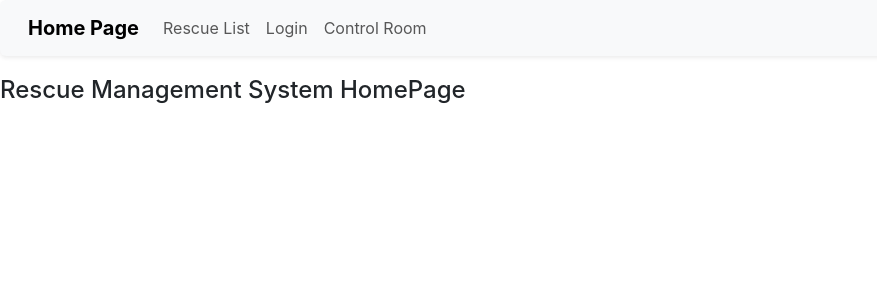
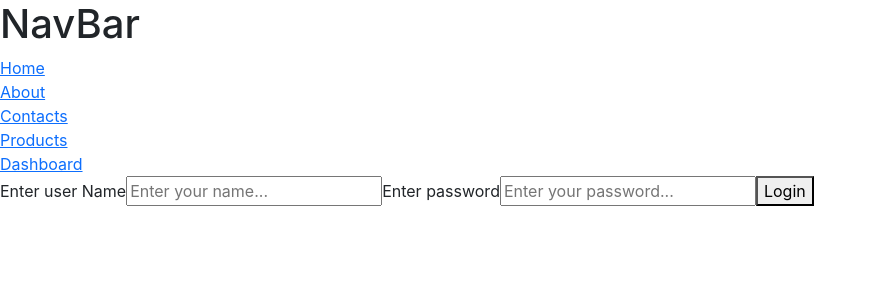
Before and after one commit to SudeshnaPathak/React_Native, a React (Create React App) app in the folder React/myreactapp/: page / in a window 1280 px wide. Shown: the top 300 px of the page, without its empty margins (0-877 px from the left). Built offline with nearby package versions, Linux system fonts and the light colour scheme.

Commit message:
Refactor routing and layout components; add NotFound page and improve navigation structure

```diff
--- a/React/myreactapp/src/Day5 Routing Task1/ControlRoomLayout.jsx
+++ b/React/myreactapp/src/Day5 Routing Task1/ControlRoomLayout.jsx
@@ -5,38 +5,17 @@ export default function ControlRoomLayout() {
   return (
     <div style={{border: '1px solid #605a5a', margin: '20px', padding: '30px'}}>
     <h1 style = {{color: 'green'}}> 🚨Control Room Dashboard</h1>
-    <div class="card">
+    <div class="card shadow mt-4">
         <div class="card-header">
           <ul class="nav nav-tabs card-header-tabs">
             <li class="nav-item">
-            <NavLink
-              to="active-missions"
-              className={({ isActive }) =>
-              `nav-link ${isActive ? 'active' : ''}`
-              }
-          >
-                Active Missions
-          </NavLink>
+            <NavLink to="active-missions" className='nav-link'> Active Missions </NavLink>
             </li>
             <li class="nav-item">
-              <NavLink
-              to="team-status"
-              className={({ isActive }) =>
-              `nav-link ${isActive ? 'active' : ''}`
-              }
-          >
-              Team Status
-          </NavLink>
+            <NavLink to="team-status" className = 'nav-link'> Team Status </NavLink>
             </li>
             <li class="nav-item">
-              <NavLink
-              to="reports"
-              className={({ isActive }) =>
-              `nav-link ${isActive ? 'active' : ''}`
-              }
-          >
-              Reports
-          </NavLink>
+            <NavLink to="reports" className='nav-link'> Reports </NavLink>
             </li>
           </ul>
         </div>
--- a/React/myreactapp/src/Day5 Routing Task1/Home.jsx
+++ b/React/myreactapp/src/Day5 Routing Task1/Home.jsx
@@ -3,56 +3,13 @@ import { NavLink } from 'react-router-dom';
 
 export default function Home() {
    return (
-    <div>
-    <nav className="navbar navbar-expand-lg bg-body-tertiary px-3 shadow-sm rounded">
-      <div className="container-fluid">
-        <NavLink className="navbar-brand fw-bold" to="/">
-          Home Page
-        </NavLink>
-
-        <button
-          className="navbar-toggler"
-          type="button"
-          data-bs-toggle="collapse"
-          data-bs-target="#navbarNav"
-          aria-controls="navbarNav"
-          aria-expanded="false"
-          aria-label="Toggle navigation"
-        >
-          <span className="navbar-toggler-icon"></span>
-        </button>
-
-        <div className="collapse navbar-collapse" id="navbarNav">
-          <ul className="navbar-nav">
-            <li className="nav-item">
-              <NavLink
-                className={({ isActive }) => `nav-link ${isActive ? 'active' : ''}`}
-                to="/rescues"
-              >
-                Rescue List
-              </NavLink>
-            </li>
-            <li className="nav-item">
-              <NavLink
-                className={({ isActive }) => `nav-link ${isActive ? 'active' : ''}`}
-                to="/login"
-              >
-                Login
-              </NavLink>
-            </li>
-            <li className="nav-item">
-              <NavLink
-                className={({ isActive }) => `nav-link ${isActive ? 'active' : ''}`}
-                to="/control-room"
-              >
-                Control Room
-              </NavLink>
-            </li>
-          </ul>
-        </div>
+    <nav className="navbar navbar-expand bg-secondary-subtle">
+      <div className="nav navbar-nav">
+        <NavLink to='/' className='nav-item nav-link'>Home</NavLink>
+        <NavLink to='/rescues' className='nav-item nav-link'>Rescues</NavLink>
+        <NavLink to='/control-room' className='nav-item nav-link'>Control Room</NavLink>
+        <NavLink to='/login' className='nav-item nav-link'>Login</NavLink>
       </div>
     </nav>
-    <h4 style={{marginTop: '20px'}}>Rescue Management System HomePage</h4>
-    </div>
   )
 }
--- a/React/myreactapp/src/Day5 Routing Task1/RescueCard.jsx
+++ b/React/myreactapp/src/Day5 Routing Task1/RescueCard.jsx
@@ -4,7 +4,7 @@ import { NavLink } from 'react-router-dom'
 export default function RescueCard({caseItem}) {
   return (
     <div className="col-md-4" style={{marginBottom: '20px', width: '300px'}}>
-    <div className="card">
+    <div className="card shadow p-3">
     <h5 className="card-header bg-success-subtle">Case: {caseItem.name}</h5>
     <div className="card-body">
         <h5 className="card-title">Animal: {caseItem.animal}</h5>
--- a/React/myreactapp/src/Day5 Routing Task1/RescueDetails.jsx
+++ b/React/myreactapp/src/Day5 Routing Task1/RescueDetails.jsx
@@ -19,38 +19,17 @@ export default function RescueDetails() {
     <div style={{border: '1px solid #605a5a', margin: '20px', padding: '30px'}}>
       <h1 style = {{color: 'orange'}}>Case: {rescueDetails.name} | {rescueDetails.animal}</h1>
 
-    <div class="card">
+    <div class="card shadow mt-4">
     <div class="card-header">
       <ul class="nav nav-tabs card-header-tabs">
         <li class="nav-item">
-        <NavLink
-          to="overview"
-          className={({ isActive }) =>
-          `nav-link ${isActive ? 'active' : ''}`
-          }
-      >
-          Overview
-      </NavLink>
+        <NavLink to="overview" className= "nav-link"> Overview </NavLink>
         </li>
         <li class="nav-item">
-          <NavLink
-          to="medical"
-          className={({ isActive }) =>
-          `nav-link ${isActive ? 'active' : ''}`
-          }
-      >
-          Medical Log
-      </NavLink>
+          <NavLink to="medical" className= "nav-link"> Medical Log </NavLink>
         </li>
         <li class="nav-item">
-          <NavLink
-          to="location-history"
-          className={({ isActive }) =>
-          `nav-link ${isActive ? 'active' : ''}`
-          }
-      >
-          Location History
-      </NavLink>
+          <NavLink to="location-history" className="nav-link"> Location History </NavLink>
         </li>
       </ul>
     </div>
--- /dev/null
+++ b/React/myreactapp/src/Day5 Routing Task1/Router.js
@@ -0,0 +1,36 @@
+import { createBrowserRouter} from 'react-router-dom';
+import App from './App';
+import RescueList from './RescueList';
+import RescueDetails from './RescueDetails';
+import OverView from './OverView';
+import LocationHistory from './LocationHistory';
+import MedicalLog from './MedicalLog';
+import Login from './Login';
+import ControlRoomLayout from './ControlRoomLayout';
+import ActiveMissions from './ActiveMissions';
+import TeamStatus from './TeamStatus';
+import Reports from './Reports';
+import ProtectedRoute from './ProtectedRoute';
+import NotFound from './NotFound';
+
+
+export const router = createBrowserRouter([
+  {'path': '/', 'element': <App />},
+  {'path': '/rescues','element': <RescueList />},
+  {'path': '/rescues/:id',
+    'element': <RescueDetails />,
+    children: [
+      {'path': 'overview', 'element': <OverView />},
+      {'path': 'medical', 'element': <MedicalLog />},
+      {'path': 'location-history', 'element': <LocationHistory />}
+    ]
+  },
+  {'path': '/login', 'element': <Login />},
+  {'path': '/control-room', 'element': <ProtectedRoute> <ControlRoomLayout /> </ProtectedRoute>,
+    children: [
+    {'path': 'active-missions', 'element': <ActiveMissions />},
+    {'path': 'team-status', 'element': <TeamStatus />},
+    {'path': 'reports', 'element': <Reports />}
+  ]},
+  {'path': '*', 'element': <NotFound />}
+]);
--- /dev/null
+++ b/React/myreactapp/src/Day5 Routing/Router.js
@@ -0,0 +1,33 @@
+import ProductApp from '../Day5 Axios Task1/ProductApp';
+import HomePage from './HomePage';
+import About from './About';
+import Contacts from './Contacts';
+import NotFound from './NotFound';
+import Dashboard from './Dashboard';
+import AdminDashboard from './AdminDashboard';
+import UserDashboard from './UserDashboard';
+import ProtectedRoute from './ProtectedRoute';
+import App from './App';
+import { createBrowserRouter} from 'react-router-dom';
+
+export const router = createBrowserRouter([
+  {path: '/', element: <App />},
+  {path: '/products', element: <ProductApp />},
+  {path: '/home', element: <HomePage />},
+  {path: '/about', element: <About />},
+  {path: '/contacts', element: <Contacts />},
+  {
+    path: '/dashboard',
+    element: <Dashboard />,
+    children: [
+      {
+        path: 'admin',
+        element: <ProtectedRoute> <AdminDashboard /> </ProtectedRoute>
+      },
+      {
+        path: 'user',
+        element: <UserDashboard />
+      }
+  ]},
+  {path: '*', element: <NotFound />}
+]);
--- a/React/myreactapp/src/index.js
+++ b/React/myreactapp/src/index.js
@@ -1,74 +1,11 @@
 import React from 'react';
 import ReactDOM from 'react-dom/client';
 import './index.css';
-import App from './Day5 Routing Task1/App';
 import reportWebVitals from './reportWebVitals';
-import { createBrowserRouter, RouterProvider } from 'react-router-dom';
-import RescueList from './Day5 Routing Task1/RescueList';
-import RescueDetails from './Day5 Routing Task1/RescueDetails';
-import OverView from './Day5 Routing Task1/OverView';
-import LocationHistory from './Day5 Routing Task1/LocationHistory';
-import MedicalLog from './Day5 Routing Task1/MedicalLog';
-import Login from './Day5 Routing Task1/Login';
-import ControlRoomLayout from './Day5 Routing Task1/ControlRoomLayout';
-import ActiveMissions from './Day5 Routing Task1/ActiveMissions';
-import TeamStatus from './Day5 Routing Task1/TeamStatus';
-import Reports from './Day5 Routing Task1/Reports';
-import ProtectedRoute from './Day5 Routing Task1/ProtectedRoute';
-// import ProductApp from './Day5 Axios Task1/ProductApp';
-// import HomePage from './Day5 Routing/HomePage';
-// import About from './Day5 Routing/About';
-// import Contacts from './Day5 Routing/Contacts';
-// import NotFound from './Day5 Routing/NotFound';
-// import Dashboard from './Day5 Routing/Dashboard';
-// import AdminDashboard from './Day5 Routing/AdminDashboard';
-// import UserDashboard from './Day5 Routing/UserDashboard';
-// import ProtectedRoute from './Day5 Routing/ProtectedRoute';
+import {router} from './Day5 Routing/Router';
+import { RouterProvider } from 'react-router-dom';
 
 const root = ReactDOM.createRoot(document.getElementById('root'));
-
-// const router = createBrowserRouter([
-//   {path: '/', element: <App />},
-//   {path: '/products', element: <ProductApp />},
-//   {path: '/home', element: <HomePage />},
-//   {path: '/about', element: <About />},
-//   {path: '/contacts', element: <Contacts />},
-//   {
-//     path: '/dashboard',
-//     element: <Dashboard />,
-//     children: [
-//       {
-//         path: 'admin',
-//         element: <ProtectedRoute> <AdminDashboard /> </ProtectedRoute>
-//       },
-//       {
-//         path: 'user',
-//         element: <UserDashboard />
-//       }
-//   ]},
-//   {path: '*', element: <NotFound />}
-// ]);
-
-const router = createBrowserRouter([
-  {'path': '/', 'element': <App />},
-  {'path': '/rescues','element': <RescueList />},
-  {'path': '/rescues/:id',
-    'element': <RescueDetails />,
-    children: [
-      {'path': 'overview', 'element': <OverView />},
-      {'path': 'medical', 'element': <MedicalLog />},
-      {'path': 'location-history', 'element': <LocationHistory />}
-    ]
-  },
-  {'path': '/login', 'element': <Login />},
-  {'path': '/control-room', 'element': <ProtectedRoute> <ControlRoomLayout /> </ProtectedRoute>,
-    children: [
-    {'path': 'active-missions', 'element': <ActiveMissions />},
-    {'path': 'team-status', 'element': <TeamStatus />},
-    {'path': 'reports', 'element': <Reports />}
-  ]}
-]);
-
 
 root.render(
   <React.StrictMode>
```
Also changed, not shown: React/myreactapp/src/Day5 Routing Task1/NotFound.jsx (added, +10 -0 lines).
